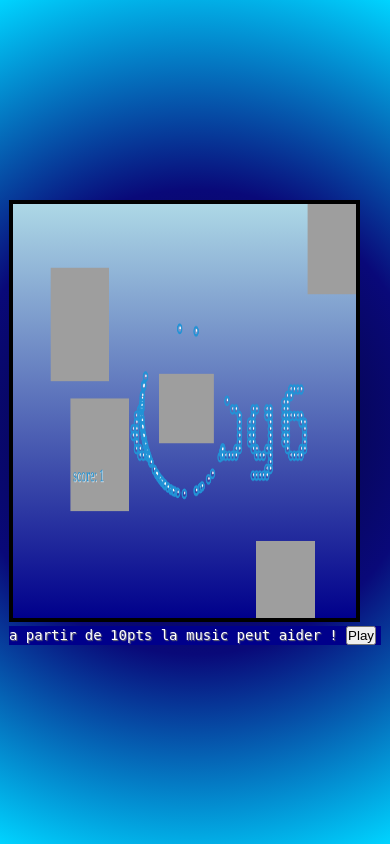
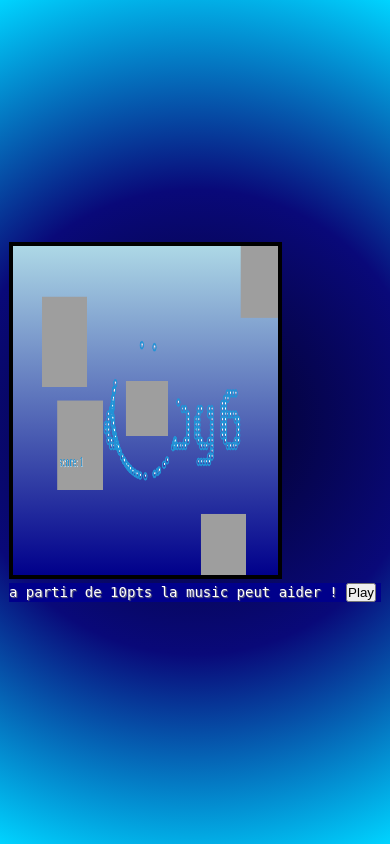
Before and after one commit to galathethelol2901/ecoCV, a PHP site: page /gameON.php in a window 390 px wide. Run offline with PHP 8.4, Linux system fonts and the light colour scheme.

Commit message:
cn f f f

```diff
--- a/GameStyle.css
+++ b/GameStyle.css
@@ -63,91 +63,55 @@ footer a{
 color: white;
 }
 
-/* Pour les appareils d'une largeur maximale de 768 pixels, par exemple les tablettes */
 @media (max-width: 768px) {
   body {
-    /* Redimensionner le dégradé radial pour qu'il s'adapte à l'écran */
     background: radial-gradient(circle, rgba(2,0,36,1) 0%, rgba(9,9,121,1) 50%, rgba(0,212,255,1) 100%);
   }
-
   .container {
-    /* Redimensionner la largeur et la hauteur pour s'adapter à l'écran */
-    width: 90vw;
-    height: 70vh;
+    width: 70vw;
+    height: 50vh;
   }
-
   #canvas1 {
-    /* Redimensionner la largeur et la hauteur pour s'adapter à l'écran */
-    width: 90vw;
-    height: 70vh;
-  }
-}
-
-/* Pour les appareils d'une largeur maximale de 480 pixels, par exemple les smartphones */
-@media (max-width: 480px) {
-  body {
-    /* Redimensionner le dégradé radial pour qu'il s'adapte à l'écran */
-    background: radial-gradient(circle, rgba(2,0,36,1) 0%, rgba(9,9,121,1) 50%, rgba(0,212,255,1) 100%);
-  }
-
-  .container {
-    /* Redimensionner la largeur et la hauteur pour s'adapter à l'écran */
-    width: 90vw;
+    width: 70vw;
     height: 50vh;
   }
 
-  #canvas1 {
-    /* Redimensionner la largeur et la hauteur pour s'adapter à l'écran */
-    width: 90vw;
-    height: 50vh;
-  }
-}
-/* Pour les appareils d'une largeur maximale de 768 pixels, par exemple les tablettes */
-@media (max-width: 768px) {
   article {
-    /* Réduire la taille de police pour s'adapter à l'écran */
     font-size: 16px;
-    /* Ajuster la hauteur de ligne pour centrer le texte */
     line-height: 20px;
-    /* Réduire la hauteur de l'article pour que le texte s'adapte à l'écran */
     height: auto;
-    /* Réduire le padding droit pour éviter un débordement de texte */
     padding-right: 10px;
   }
-
   footer {
-    /* Réduire la taille de police pour s'adapter à l'écran */
     font-size: 13px;
-    /* Ajuster la hauteur de ligne pour centrer le texte */
     line-height: 20px;
-    /* Réduire la hauteur du footer pour que le texte s'adapte à l'écran */
     height: auto;
-    /* Réduire le padding droit pour éviter un débordement de texte */
     padding-right: 10px;
   }
 }
+@media (max-width: 480px) {
+  body {
+    background: radial-gradient(circle, rgba(2,0,36,1) 0%, rgba(9,9,121,1) 50%, rgba(0,212,255,1) 100%);
+  }
+  .container {
+    width: 70vw;
+    height: 40vh;
+  }
+  #canvas1 {
+    width: 70vw;
+    height: 40vh;
+  }
 
-/* Pour les appareils d'une largeur maximale de 480 pixels, par exemple les smartphones */
-@media (max-width: 480px) {
   article {
-    /* Réduire la taille de police pour s'adapter à l'écran */
     font-size: 14px;
-    /* Ajuster la hauteur de ligne pour centrer le texte */
     line-height: 18px;
-    /* Réduire la hauteur de l'article pour que le texte s'adapte à l'écran */
     height: auto;
-    /* Réduire le padding droit pour éviter un débordement de texte */
     padding-right: 5px;
   }
-
   footer {
-    /* Réduire la taille de police pour s'adapter à l'écran */
     font-size: 12px;
-    /* Ajuster la hauteur de ligne pour centrer le texte */
     line-height: 18px;
-    /* Réduire la hauteur du footer pour que le texte s'adapte à l'écran */
     height: auto;
-    /* Réduire le padding droit pour éviter un débordement de texte */
     padding-right: 5px;
   }
 }
```
